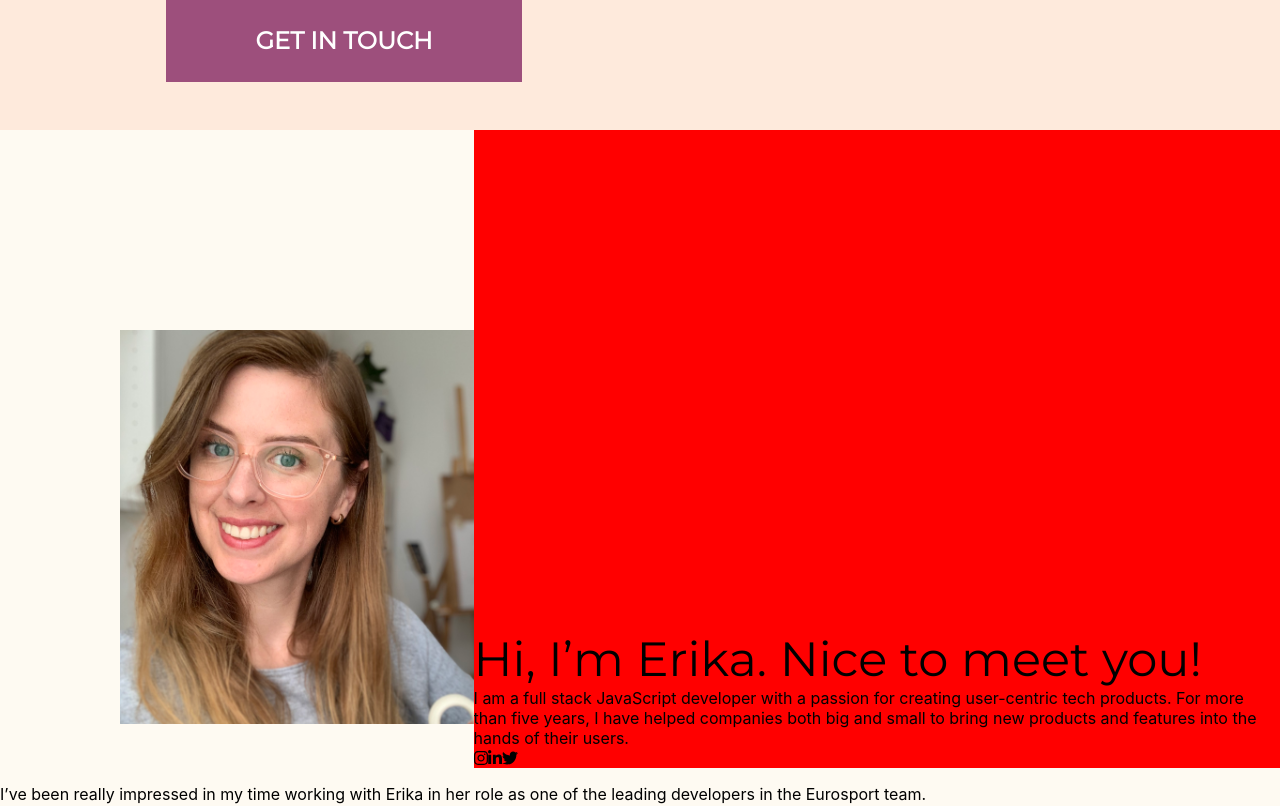
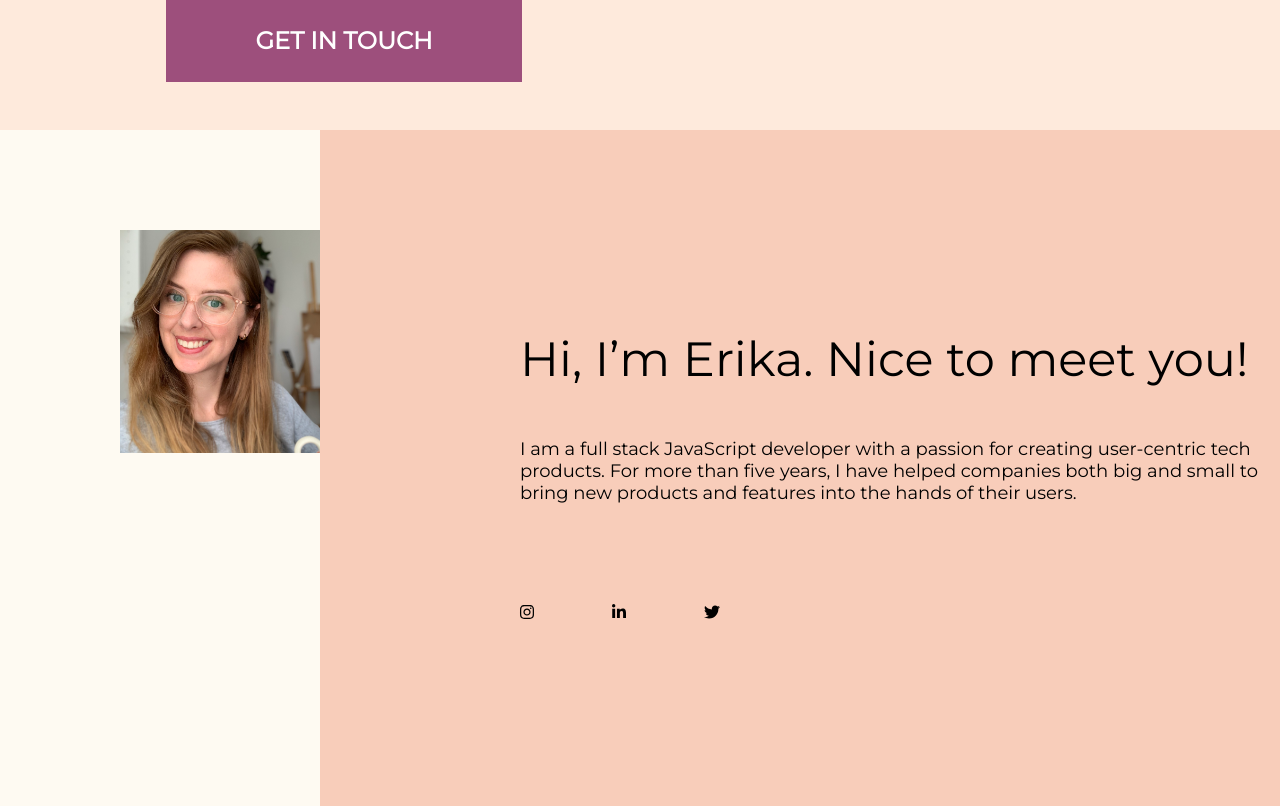
Before and after one commit to linas19/Erika_HomePage, a Next.js app: page / in a window 1280 px wide. Shown: the part 2460-3266 px from the top of the page. Built offline with nearby package versions, Linux system fonts and the light colour scheme.

Commit message:
fixed margins, text fonts of page three

```diff
--- a/styles/Home.module.scss
+++ b/styles/Home.module.scss
@@ -210,15 +210,33 @@
     display: flex;
     .thirdPageTopLeft {
       margin-left: 120px;
-      margin-top: 200px;
+      margin-top: 100px;
+      .thirdPageTopLeftImage {
+
+      }
     }
     .thirdPageTopRight {
-      background-color: red;
-      padding-top: 500px;
+      background-color: #F8CDBA;
+      width: 100%;
+      padding-top: 200px;
+      padding-bottom: 300px;
       .thirdPageTopRightText {
+        margin-left: 200px;
         .thirdPageTopRightTextIntro {
           font-size: 48px;
           font-family: 'Montserrat', sans-serif;
+        }
+        .thirdPageTopRightTextDescription {
+          width: 760px;
+          margin-top: 50px;
+          font-size: 18px;
+          font-family: 'Montserrat', sans-serif;
+        }
+        .thirdPageTopRightTextButtons {
+          width: 200px;
+          margin-top: 100px;
+          display: flex;
+          justify-content: space-between;
         }
       }
     }
```
